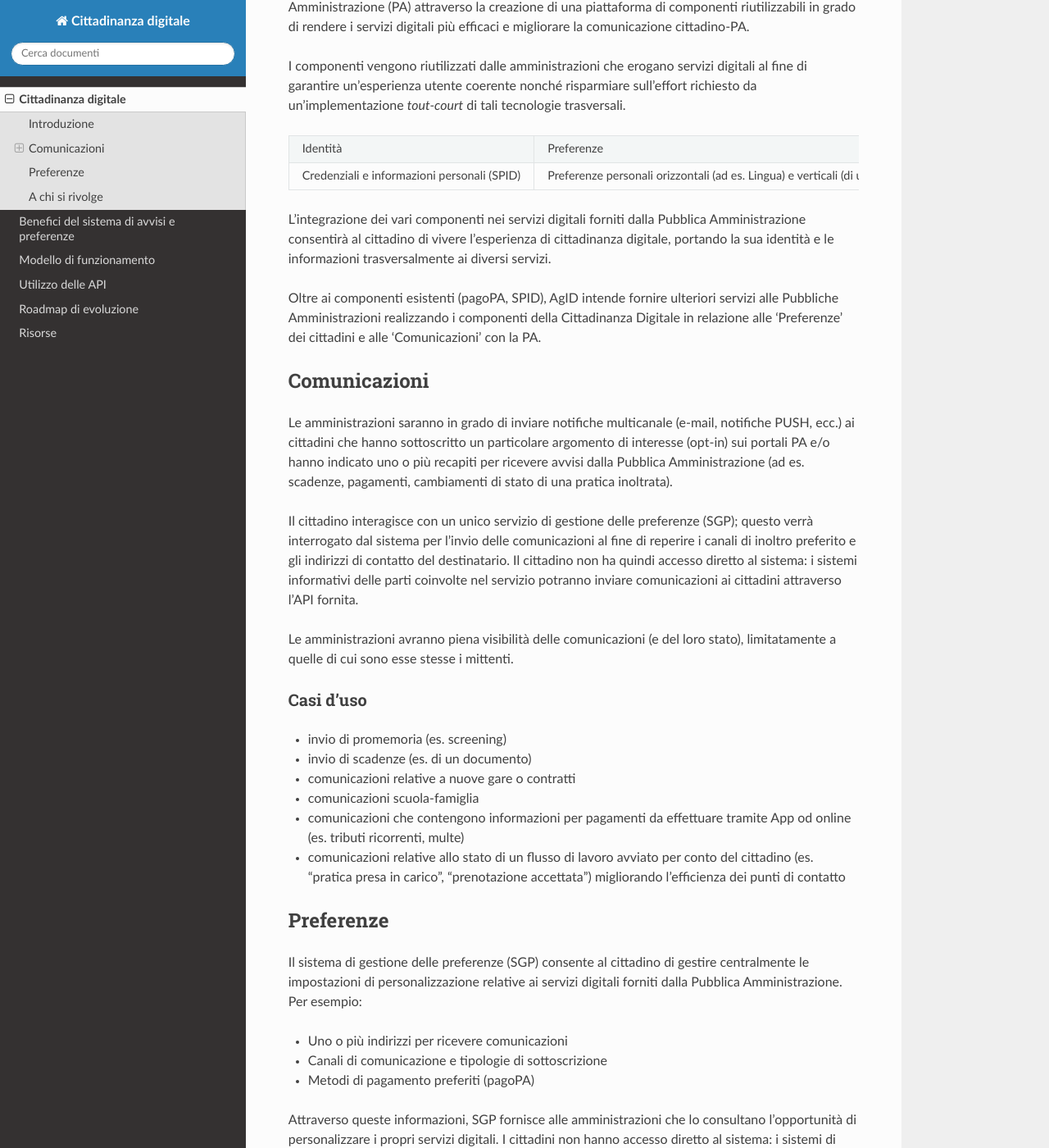
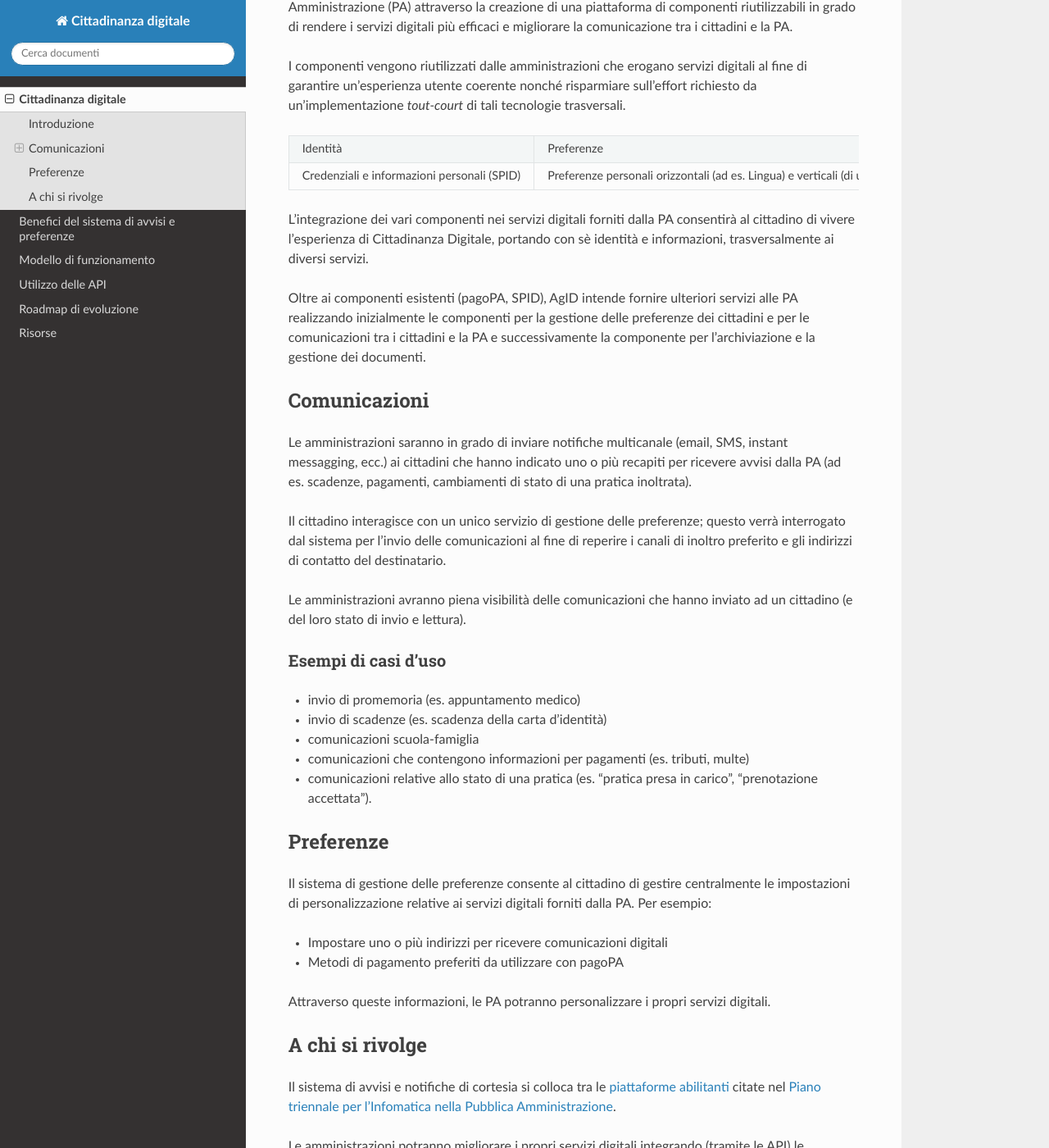
Before and after one commit to pagopa-archive/io, a Sphinx documentation site: the page built from docs/introduzione.rst, in a window 1280 px wide and 1400 px high, scrolled down 243 px. Shown: the whole window at 82% size. Built offline with Sphinx 7.4.7 and the Read the Docs theme 2.0.0, drawn with Linux system fonts in a browser that asks for light colours; some of the changed text lies outside the part shown.

Commit message:
[#151674810] Updates documentation (#24)

```diff
--- a/docs/introduzione.rst
+++ b/docs/introduzione.rst
@@ -8,7 +8,7 @@ L’iniziativa di Cittadinanza digitale mira ad agevolare la relazione tra
 i cittadini e la Pubblica Amministrazione (PA) attraverso la creazione
 di una piattaforma di componenti riutilizzabili in grado di rendere i
 servizi digitali più efficaci e migliorare la comunicazione
-cittadino-PA.
+tra i cittadini e la PA.
 
 I componenti vengono riutilizzati dalle amministrazioni che erogano
 servizi digitali al fine di garantire un’esperienza utente coerente
@@ -27,66 +27,56 @@ nonché risparmiare sull’effort richiesto da un’implementazione
 +----------------------------+-----------------------------+---------------------+-------------------------+-------------------+
 
 L’integrazione dei vari componenti nei servizi digitali forniti dalla
-Pubblica Amministrazione consentirà al cittadino di vivere l’esperienza
-di cittadinanza digitale, portando la sua identità e le informazioni
+PA consentirà al cittadino di vivere l’esperienza
+di Cittadinanza Digitale, portando con sè identità e informazioni,
 trasversalmente ai diversi servizi.
 
 Oltre ai componenti esistenti (pagoPA, SPID), AgID intende fornire
-ulteriori servizi alle Pubbliche Amministrazioni realizzando i
-componenti della Cittadinanza Digitale in relazione alle ‘Preferenze’
-dei cittadini e alle ‘Comunicazioni’ con la PA.
+ulteriori servizi alle PA realizzando inizialmente le
+componenti per la gestione delle preferenze
+dei cittadini e per le comunicazioni tra i cittadini e la PA e
+successivamente la componente per l'archiviazione e la gestione
+dei documenti.
 
 Comunicazioni
 -------------
 
 Le amministrazioni saranno in grado di inviare notifiche multicanale
-(e-mail, notifiche PUSH, ecc.) ai cittadini che hanno sottoscritto un
-particolare argomento di interesse (opt-in) sui portali PA e/o hanno
-indicato uno o più recapiti per ricevere avvisi dalla Pubblica
-Amministrazione (ad es. scadenze, pagamenti, cambiamenti di stato di una
+(email, SMS, instant messagging, ecc.) ai cittadini che hanno
+indicato uno o più recapiti per ricevere avvisi dalla PA
+(ad es. scadenze, pagamenti, cambiamenti di stato di una
 pratica inoltrata).
 
 Il cittadino interagisce con un unico servizio di gestione delle
-preferenze (SGP); questo verrà interrogato dal sistema per l’invio delle
+preferenze; questo verrà interrogato dal sistema per l’invio delle
 comunicazioni al fine di reperire i canali di inoltro preferito e gli
-indirizzi di contatto del destinatario. Il cittadino non ha quindi
-accesso diretto al sistema: i sistemi informativi delle parti coinvolte
-nel servizio potranno inviare comunicazioni ai cittadini attraverso
-l’API fornita.
+indirizzi di contatto del destinatario.
 
-Le amministrazioni avranno piena visibilità delle comunicazioni (e del
-loro stato), limitatamente a quelle di cui sono esse stesse i mittenti.
+Le amministrazioni avranno piena visibilità delle comunicazioni che
+hanno inviato ad un cittadino (e del loro stato di invio e lettura).
 
-Casi d'uso
+Esempi di casi d'uso
 ~~~~~~~~~~~~~~~~~~
 
--  invio di promemoria (es. screening)
--  invio di scadenze (es. di un documento)
--  comunicazioni relative a nuove gare o contratti
+-  invio di promemoria (es. appuntamento medico)
+-  invio di scadenze (es. scadenza della carta d'identità)
 -  comunicazioni scuola-famiglia
--  comunicazioni che contengono informazioni per pagamenti da effettuare
-   tramite App od online (es. tributi ricorrenti, multe)
--  comunicazioni relative allo stato di un flusso di lavoro avviato per
-   conto del cittadino (es. “pratica presa in carico”, “prenotazione
-   accettata”) migliorando l’efficienza dei punti di contatto
+-  comunicazioni che contengono informazioni per pagamenti (es. tributi, multe)
+-  comunicazioni relative allo stato di una pratica (es. “pratica presa in carico”,
+   “prenotazione accettata”).
 
 Preferenze
 ----------
 
-Il sistema di gestione delle preferenze (SGP) consente al cittadino di
+Il sistema di gestione delle preferenze consente al cittadino di
 gestire centralmente le impostazioni di personalizzazione relative ai
-servizi digitali forniti dalla Pubblica Amministrazione. Per esempio:
+servizi digitali forniti dalla PA. Per esempio:
 
--  Uno o più indirizzi per ricevere comunicazioni
--  Canali di comunicazione e tipologie di sottoscrizione
--  Metodi di pagamento preferiti (pagoPA)
+-  Impostare uno o più indirizzi per ricevere comunicazioni digitali
+-  Metodi di pagamento preferiti da utilizzare con pagoPA
 
-Attraverso queste informazioni, SGP fornisce alle amministrazioni che lo
-consultano l’opportunità di personalizzare i propri servizi digitali. I
-cittadini non hanno accesso diretto al sistema: i sistemi di
-amministrazione dell’amministrazione utilizzano l’API per accedere
-(leggere) gli attributi gestiti dal SGP per conto dei cittadini che si
-autenticano sui loro servizi digitali.
+Attraverso queste informazioni, le PA potranno personalizzare i propri servizi
+digitali.
 
 A chi si rivolge
 ----------------
```
Also changed, not shown: docs/benefici.rst (+15 -36 lines), docs/risorse.rst (+0 -10 lines), docs/roadmap.rst (+5 -5 lines).
